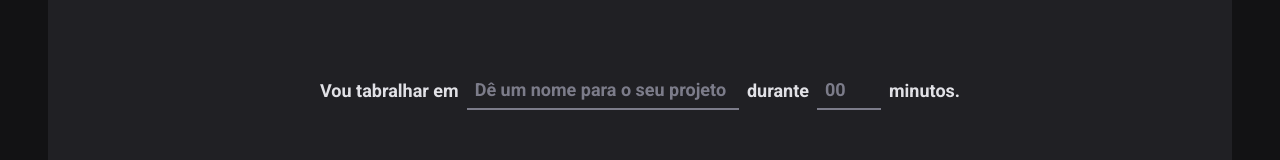
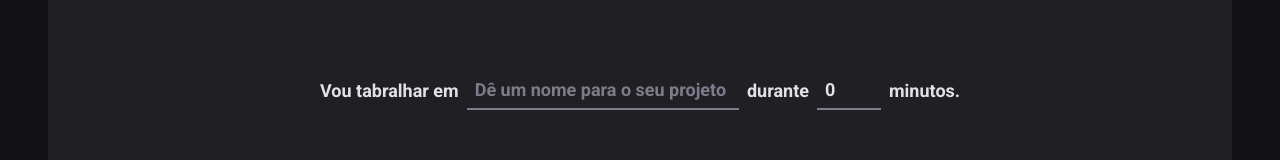
Before and after one commit to pedrodif/uploadIgniteTimer, a React (Vite) app: page / in a window 1280 px wide. Shown: the part 178-338 px from the top of the page. Built offline with nearby package versions, Linux system fonts and the light colour scheme.

Commit message:
feat: :art:

```diff
--- a/src/pages/Home/index.tsx
+++ b/src/pages/Home/index.tsx
@@ -23,12 +23,25 @@ const newCycleFormValidationSchema = zod.object({
     .max(60, 'O ciclo precisa ser de no máximo 60 minutos'),
 })
 
+// interface INewCycleFormData {
+//   task: string
+//   minutesAmount: number
+// }
+
+// Criando uma tipagem a partir do validation schema, que seria equivalente ao uso da interface comentada acima:
+type INewCycleFormData = zod.infer<typeof newCycleFormValidationSchema>
+
 export function Home() {
-  const { register, handleSubmit, watch, formState } = useForm({
-    resolver: zodResolver(newCycleFormValidationSchema),
-  })
+  const { register, handleSubmit, watch, formState } =
+    useForm<INewCycleFormData>({
+      resolver: zodResolver(newCycleFormValidationSchema),
+      defaultValues: {
+        task: '',
+        minutesAmount: 0,
+      },
+    })
 
-  function handleCreateNewCycle(data: any) {
+  function handleCreateNewCycle(data: INewCycleFormData) {
     console.log(data)
   }
 
```
